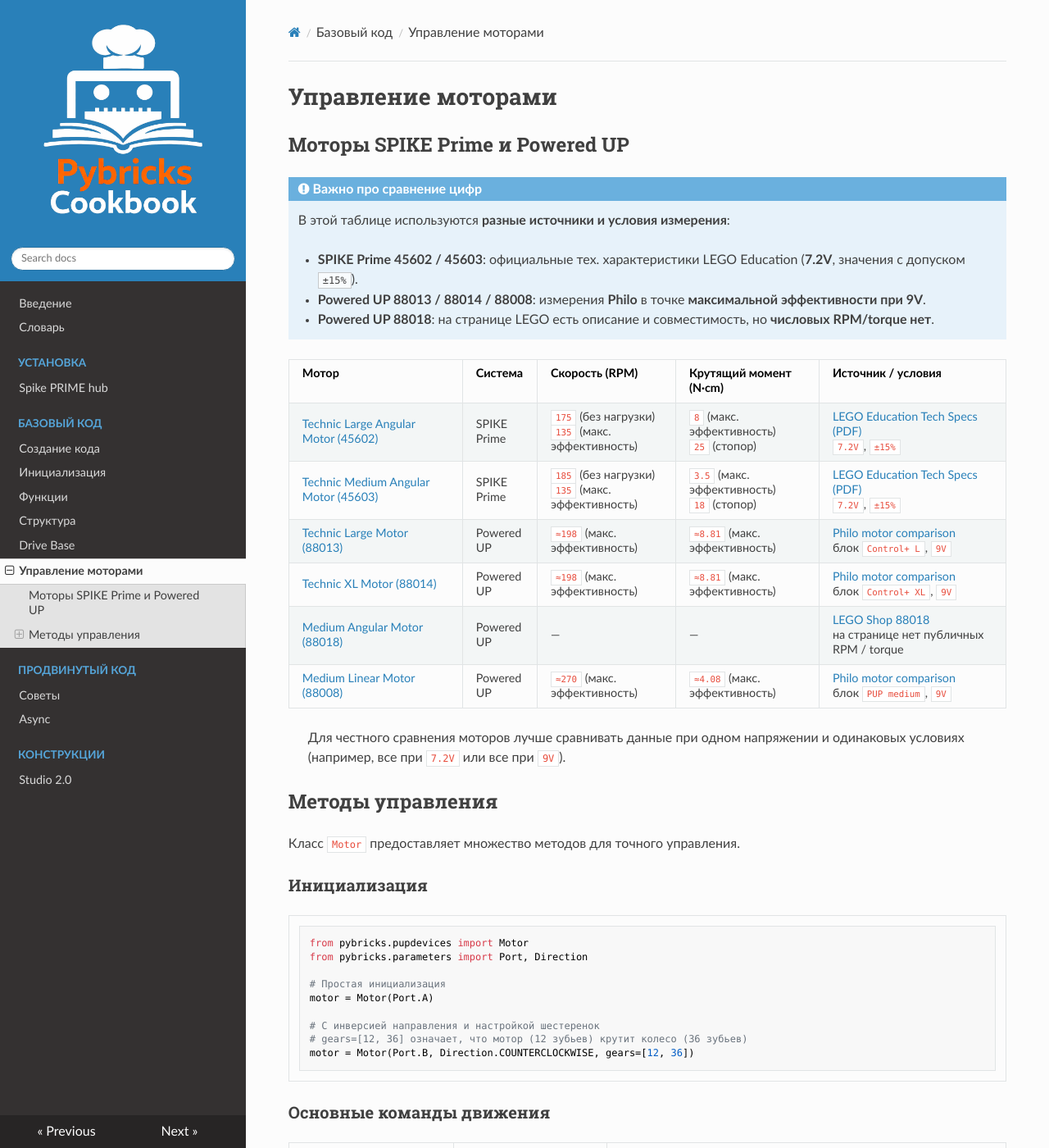
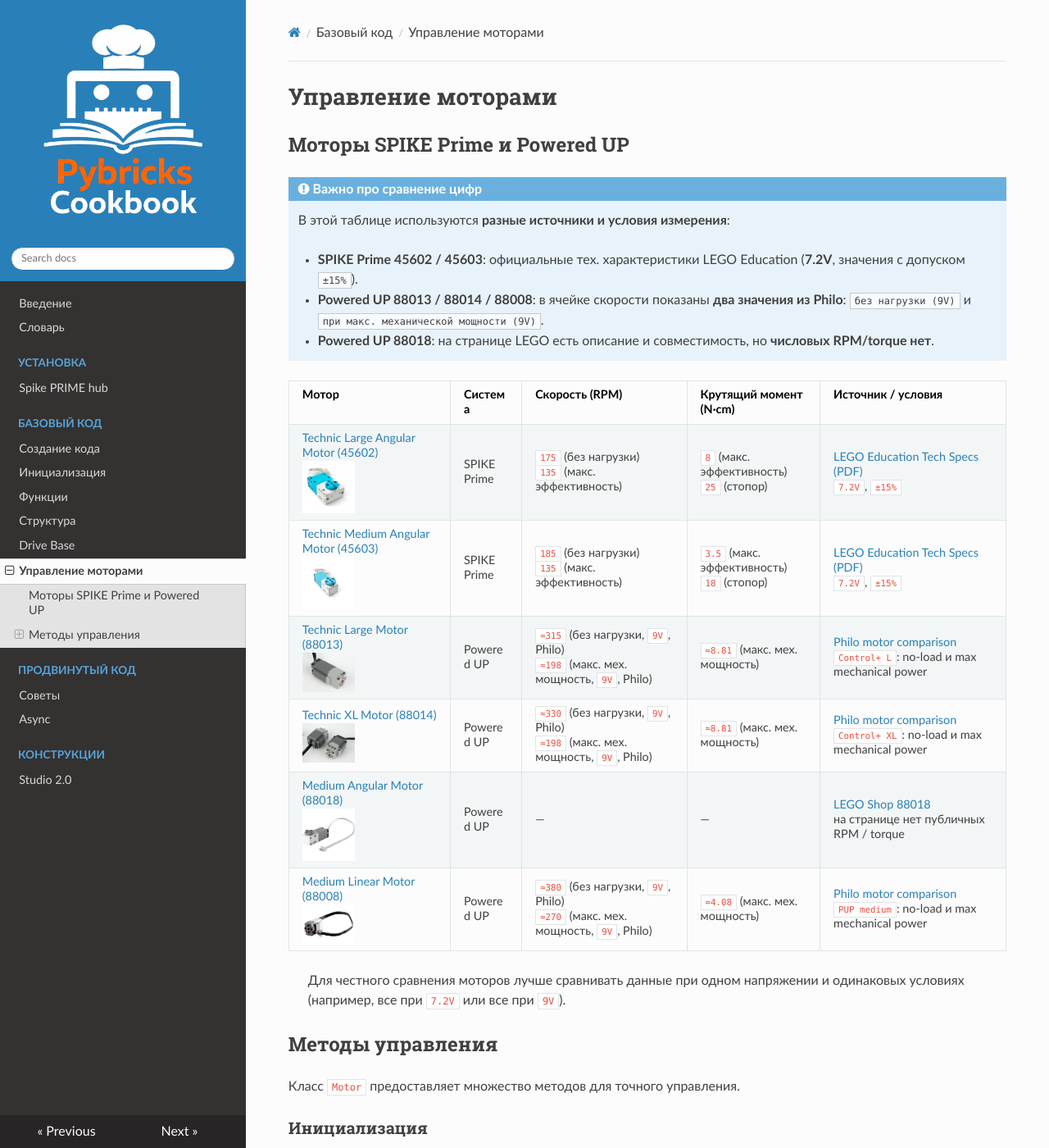
Before and after one commit to aztechell/Pybricks-Cookbook, an MkDocs documentation site: the page built from docs/motors.md, in a window 1280 px wide and 1400 px high. Shown: the whole window at 82% size. Built offline with MkDocs 1.6.1, drawn with Linux system fonts in a browser that asks for light colours; nearby versions of some CDN libraries.

Commit message:
update motor specifications for clarity and detail in documentation

```diff
--- a/docs/motors.md
+++ b/docs/motors.md
@@ -6,17 +6,17 @@
     В этой таблице используются **разные источники и условия измерения**:
 
     - **SPIKE Prime 45602 / 45603**: официальные тех. характеристики LEGO Education (**7.2V**, значения с допуском `±15%`).
-    - **Powered UP 88013 / 88014 / 88008**: измерения **Philo** в точке **максимальной эффективности при 9V**.
+    - **Powered UP 88013 / 88014 / 88008**: в ячейке скорости показаны **два значения из Philo**: `без нагрузки (9V)` и `при макс. механической мощности (9V)`.
     - **Powered UP 88018**: на странице LEGO есть описание и совместимость, но **числовых RPM/torque нет**.
 
 | Мотор | Система | Скорость (RPM) | Крутящий момент (N·cm) | Источник / условия |
 | :--- | :--- | :--- | :--- | :--- |
-| [Technic Large Angular Motor (45602)](https://education.lego.com/en-us/products/lego-technic-large-angular-motor/45602/) | SPIKE Prime | `175` (без нагрузки)<br>`135` (макс. эффективность) | `8` (макс. эффективность)<br>`25` (стопор) | [LEGO Education Tech Specs (PDF)](https://le-www-live-s.legocdn.com/sc/media/files/support/spike-prime/techspecs_techniclargeangularmotor-1b79e2f4fbb292aaf40c97fec0c31fff.pdf)<br>`7.2V`, `±15%` |
-| [Technic Medium Angular Motor (45603)](https://education.lego.com/en-us/products/lego-technic-medium-angular-motor/45603/) | SPIKE Prime | `185` (без нагрузки)<br>`135` (макс. эффективность) | `3.5` (макс. эффективность)<br>`18` (стопор) | [LEGO Education Tech Specs (PDF)](https://le-www-live-s.legocdn.com/sc/media/files/support/spike-prime/techspecs_technicmediumangularmotor-19684ffc443792280359ef217512a1d1.pdf)<br>`7.2V`, `±15%` |
-| [Technic Large Motor (88013)](https://www.lego.com/en-us/product/technic-large-motor-88013) | Powered UP | `≈198` (макс. эффективность) | `≈8.81` (макс. эффективность) | [Philo motor comparison](https://philohome.com/motors/motorcomp.htm)<br>блок `Control+ L`, `9V` |
-| [Technic XL Motor (88014)](https://www.lego.com/en-us/product/technic-xl-motor-88014) | Powered UP | `≈198` (макс. эффективность) | `≈8.81` (макс. эффективность) | [Philo motor comparison](https://philohome.com/motors/motorcomp.htm)<br>блок `Control+ XL`, `9V` |
-| [Medium Angular Motor (88018)](https://www.lego.com/en-us/product/medium-angular-motor-88018) | Powered UP | — | — | [LEGO Shop 88018](https://www.lego.com/en-us/product/medium-angular-motor-88018)<br>на странице нет публичных RPM / torque |
-| [Medium Linear Motor (88008)](https://www.lego.com/en-us/product/medium-linear-motor-88008) | Powered UP | `≈270` (макс. эффективность) | `≈4.08` (макс. эффективность) | [Philo motor comparison](https://philohome.com/motors/motorcomp.htm)<br>блок `PUP medium`, `9V` |
+| [Technic Large Angular Motor (45602)](https://education.lego.com/en-us/products/lego-technic-large-angular-motor/45602/)<br><img src="../img/large_angular_motor_45602.jpg" width="64" alt="45602"> | SPIKE Prime | `175` (без нагрузки)<br>`135` (макс. эффективность) | `8` (макс. эффективность)<br>`25` (стопор) | [LEGO Education Tech Specs (PDF)](https://le-www-live-s.legocdn.com/sc/media/files/support/spike-prime/techspecs_techniclargeangularmotor-1b79e2f4fbb292aaf40c97fec0c31fff.pdf)<br>`7.2V`, `±15%` |
+| [Technic Medium Angular Motor (45603)](https://education.lego.com/en-us/products/lego-technic-medium-angular-motor/45603/)<br><img src="../img/medium_angular_motor_45603.jpg" width="64" alt="45603"> | SPIKE Prime | `185` (без нагрузки)<br>`135` (макс. эффективность) | `3.5` (макс. эффективность)<br>`18` (стопор) | [LEGO Education Tech Specs (PDF)](https://le-www-live-s.legocdn.com/sc/media/files/support/spike-prime/techspecs_technicmediumangularmotor-19684ffc443792280359ef217512a1d1.pdf)<br>`7.2V`, `±15%` |
+| [Technic Large Motor (88013)](https://www.lego.com/en-us/product/technic-large-motor-88013)<br><img src="../img/large_motor_88013.jpg" width="64" alt="88013"> | Powered UP | `≈315` (без нагрузки, `9V`, Philo)<br>`≈198` (макс. мех. мощность, `9V`, Philo) | `≈8.81` (макс. мех. мощность) | [Philo motor comparison](https://philohome.com/motors/motorcomp.htm)<br>`Control+ L`: no-load и max mechanical power |
+| [Technic XL Motor (88014)](https://www.lego.com/en-us/product/technic-xl-motor-88014)<br><img src="../img/xl_motor_88014.jpg" width="64" alt="88014"> | Powered UP | `≈330` (без нагрузки, `9V`, Philo)<br>`≈198` (макс. мех. мощность, `9V`, Philo) | `≈8.81` (макс. мех. мощность) | [Philo motor comparison](https://philohome.com/motors/motorcomp.htm)<br>`Control+ XL`: no-load и max mechanical power |
+| [Medium Angular Motor (88018)](https://www.lego.com/en-us/product/medium-angular-motor-88018)<br><img src="../img/medium_angular_motor_88018.jpg" width="64" alt="88018"> | Powered UP | — | — | [LEGO Shop 88018](https://www.lego.com/en-us/product/medium-angular-motor-88018)<br>на странице нет публичных RPM / torque |
+| [Medium Linear Motor (88008)](https://www.lego.com/en-us/product/medium-linear-motor-88008)<br><img src="../img/medium_linear_motor_88008.jpg" width="64" alt="88008"> | Powered UP | `≈380` (без нагрузки, `9V`, Philo)<br>`≈270` (макс. мех. мощность, `9V`, Philo) | `≈4.08` (макс. мех. мощность) | [Philo motor comparison](https://philohome.com/motors/motorcomp.htm)<br>`PUP medium`: no-load и max mechanical power |
 
 > Для честного сравнения моторов лучше сравнивать данные при одном напряжении и одинаковых условиях (например, все при `7.2V` или все при `9V`).
 
```
